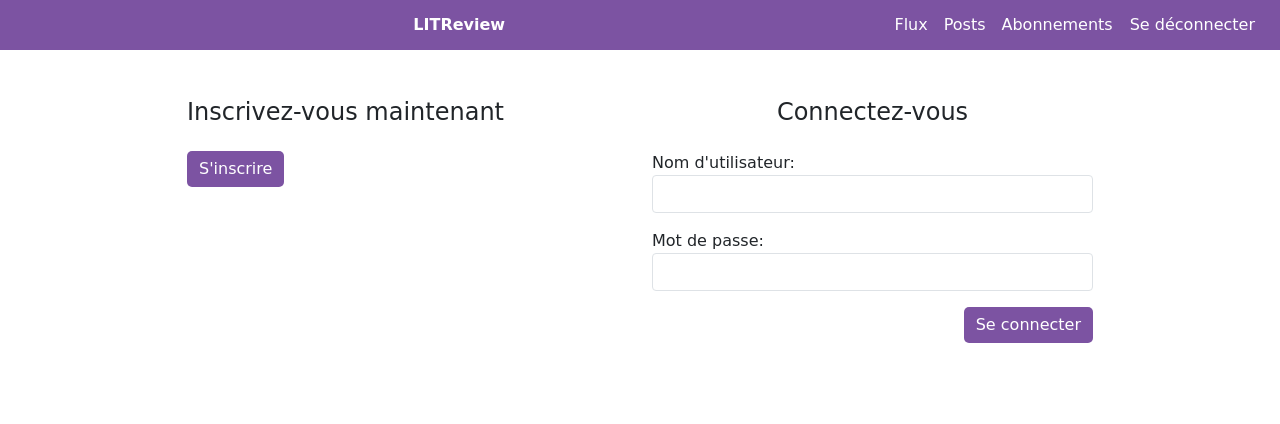
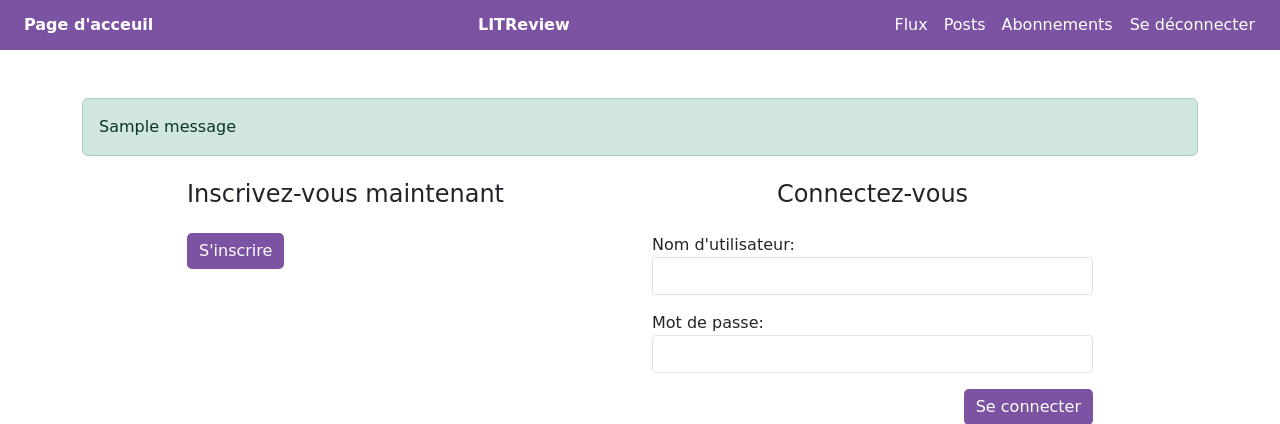
Before and after one commit to abi-seg/oc-p9-litreview, a Django app: page /accounts/login/ in a window 1280 px wide. Shown: the top 424 px of the page. Run offline with Django 5.2, Linux system fonts and the light colour scheme; tables that the repository leaves empty hold one stand-in row (values such as "Sample post"); one stand-in notice (Sample message) is shown.

Commit message:
Mise à jour des fichiers config, modèles et templates

```diff
--- a/litreview/urls.py
+++ b/litreview/urls.py
@@ -19,6 +19,8 @@ from django.contrib import admin
 from django.urls import path, include
 from django.shortcuts import redirect
 from accounts import views as account_views
+from django.conf.urls.static import static
+from django.conf import settings
 urlpatterns = [
      path('admin/', admin.site.urls),
 
@@ -33,3 +35,5 @@ urlpatterns = [
 
 
 ]
+if settings.DEBUG:
+    urlpatterns += static(settings.MEDIA_URL, document_root=settings.MEDIA_ROOT)
--- a/reviews/models.py
+++ b/reviews/models.py
@@ -19,7 +19,7 @@ class Ticket(models.Model):
     title = models.CharField(max_length=128)
     description = models.TextField(max_length=2048,blank=True)
     user = models.ForeignKey(settings.AUTH_USER_MODEL, on_delete=models.CASCADE)
-    image = models.ImageField(null=True, blank=True)
+    image = models.ImageField(upload_to='ticket_images/',null=True, blank=True)
     time_created = models.DateTimeField(auto_now_add=True)
 
     def __str__(self):
--- a/templates/accounts/connexion.html
+++ b/templates/accounts/connexion.html
@@ -1,5 +1,6 @@
 {% extends 'base.html' %}
 {% block title %}Connexion{% endblock %}
+{% block header_title %}Page d'acceuil{% endblock %}
 
 {% block content %}
 <div class="container my-4">
--- a/templates/base.html
+++ b/templates/base.html
@@ -60,10 +60,24 @@
     </div>
 </div>
 
-    <div class="container mt-5">
-        {% block content %}
-        {% endblock %}
-    </div>
+  <div class="container mt-5">
+
+    {% if messages %}
+      <div class="mt-3">
+        {% for message in messages %}
+          <div class="alert
+              {% if message.tags %}alert-{{ message.tags }}{% else %}alert-info{% endif %}"
+              role="alert">
+              {{ message }}
+          </div>
+        {% endfor %}
+      </div>
+    {% endif %}
+
+    {% block content %}
+    {% endblock %}
+
+</div>
 
 </body>
 </html>
--- a/templates/reviews/feed.html
+++ b/templates/reviews/feed.html
@@ -1,5 +1,6 @@
-{% extends 'base.html' %}
+{% extends "base.html" %}
 {% block title %}Flux{% endblock %}
+{% block header_title %}Flux{% endblock %}
 {% block content %}
 
 <!-- Top Action Buttons -->
--- a/templates/reviews/follow_users.html
+++ b/templates/reviews/follow_users.html
@@ -1,5 +1,6 @@
 {% extends 'base.html' %}
 {% block title %}Onglet d'abonnements{% endblock %}
+{% block header_title %}Onglet d'abonnements{% endblock %}
 {% block content %}
 <div class="container mt-5 text-center">
 
--- a/templates/reviews/posts.html
+++ b/templates/reviews/posts.html
@@ -1,5 +1,6 @@
 {% extends 'base.html' %}
 {% block title %}Vos posts{% endblock %}
+{% block header_title %}Voir vos propres posts{% endblock %}
 {% block content %}
 
 <h2 class="text-center my-4">Vos posts</h2>
```
Also changed, not shown: litreview/settings.py (+8 -0 lines), reviews/migrations/0002_alter_review_rating_alter_ticket_image.py (added).
